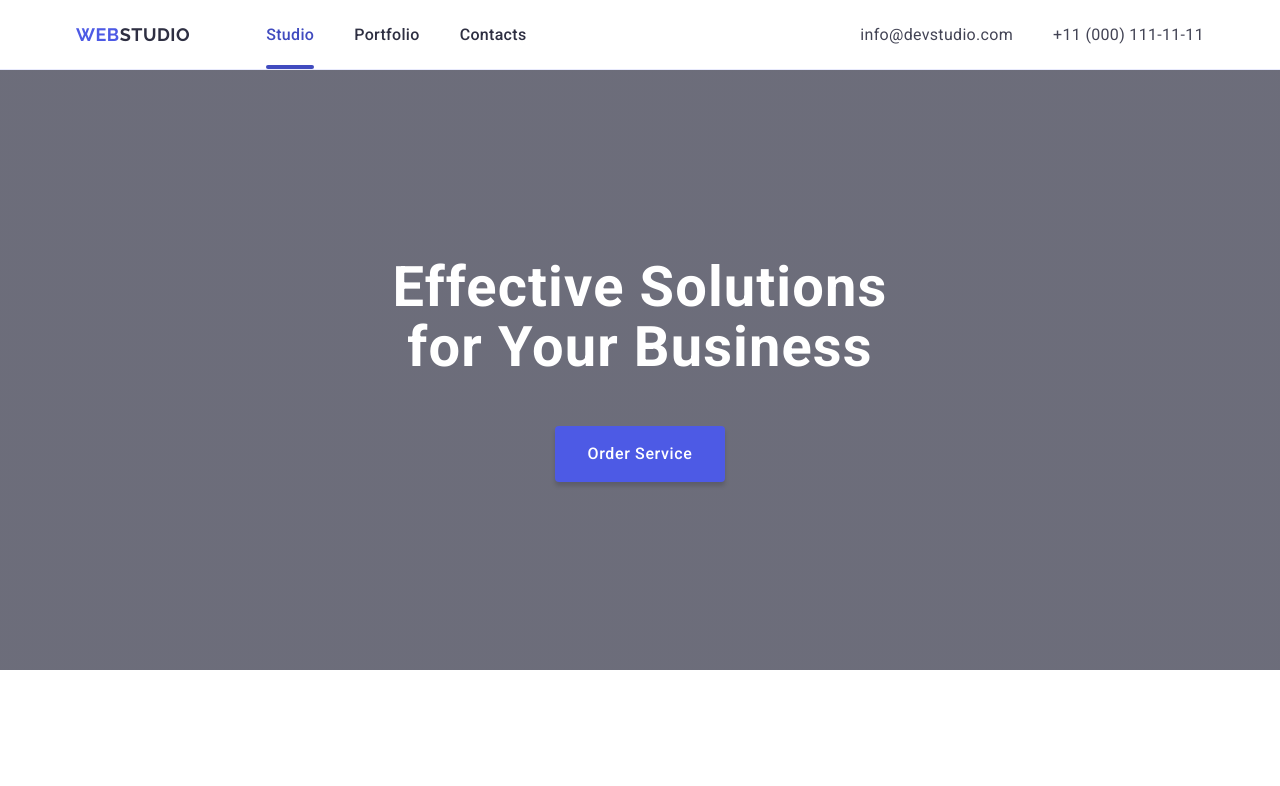
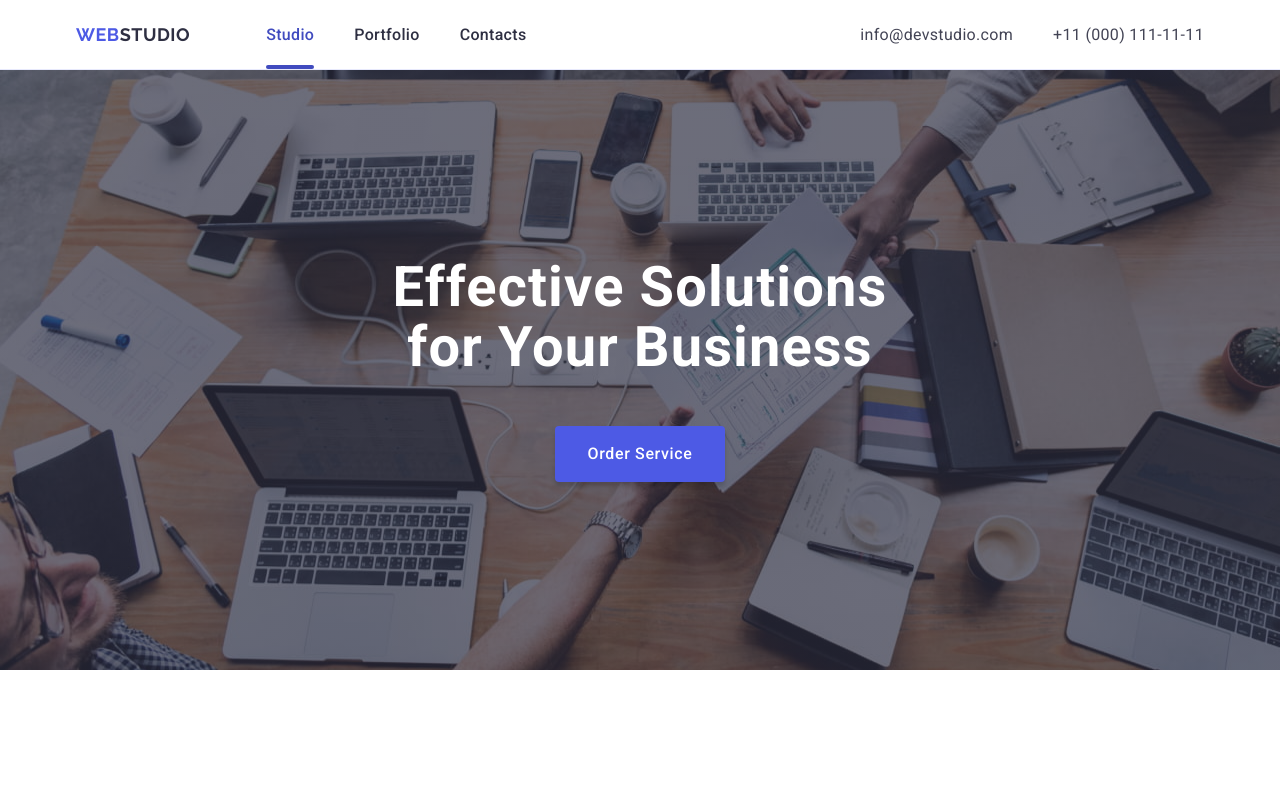
Before and after one commit to MaksimG1/goit-markup-hw-04, a plain HTML site: page index.html in a window 1280 px wide. Shown: the top 786 px of the page. Drawn offline with nearby package versions, Linux system fonts and the light colour scheme; the site is published under a folder, as on GitHub Pages, so addresses that start at the root find nothing; files whose address does not match are found by name.

Commit message:
fix some jpg

```diff
--- a/css/styles.css
+++ b/css/styles.css
@@ -196,7 +196,7 @@ li {
       rgba(46, 47, 66, 0.7),
       rgba(46, 47, 66, 0.7)
     ),
-    url(/images/hero/people-office\ 1.jpg);
+    url(./images/hero/people-office\ 1.jpg);
 
   /* background-color: #2e2f42; */
   width: 100%;
```
